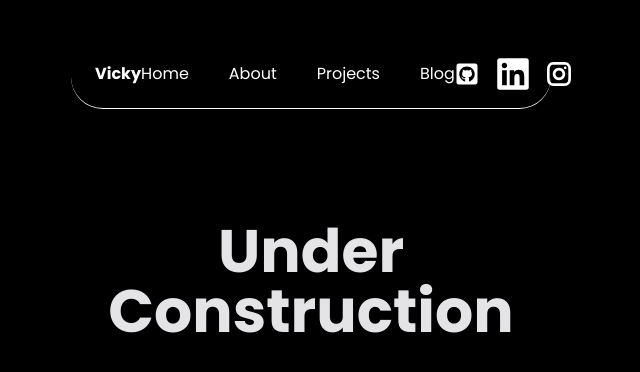
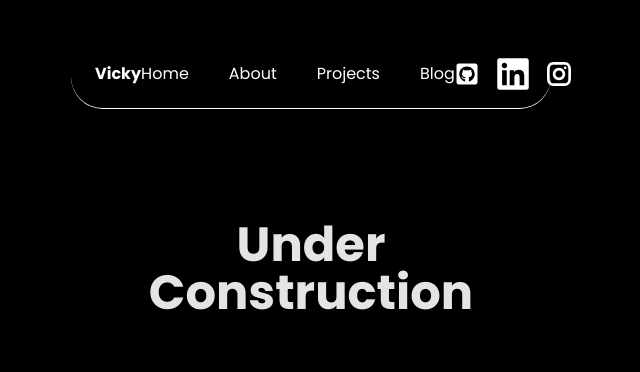
Before and after one commit to vicks321/portfolio-web, a React (Vite) app: page /projects in a window 1280 px wide. Shown: the top 372 px of the page, without its empty margins (329-969 px from the left). Built offline with nearby package versions, Linux system fonts and the light colour scheme.

Commit message:
some fixes

```diff
--- a/src/pages/Home.jsx
+++ b/src/pages/Home.jsx
@@ -3,7 +3,7 @@ import AgeCounter from './Dob'
 
 const Home = () => {
   return (
-    <div className='md:w-[40%] flex mx-auto mt-6 '>
+    <div className='flex-col md:w-[40%] flex mx-auto mt-6 '>
       <div>
         <h1 className='text-4xl  font-bold'>Hi, I`m <span className='font-extoldrab text-amber-900'>Vicky</span> - an engineering Student</h1>
 
@@ -12,7 +12,6 @@ const Home = () => {
       </div>
 
 
-
     </div>
   )
 }
--- a/src/pages/Projects.jsx
+++ b/src/pages/Projects.jsx
@@ -3,7 +3,7 @@ import React from 'react'
 const Projects = () => {
   return (
     <div className='md:w-[40%] flex mx-auto justify-center text-center text-4xl items-center'>
-      <a className='font-bold text-6xl text-zinc-200 mt-28'>Under Construction</a>
+      <a className='font-bold text-5xl text-zinc-200 mt-28'>Under Construction</a>
     </div>
   )
 }
```
